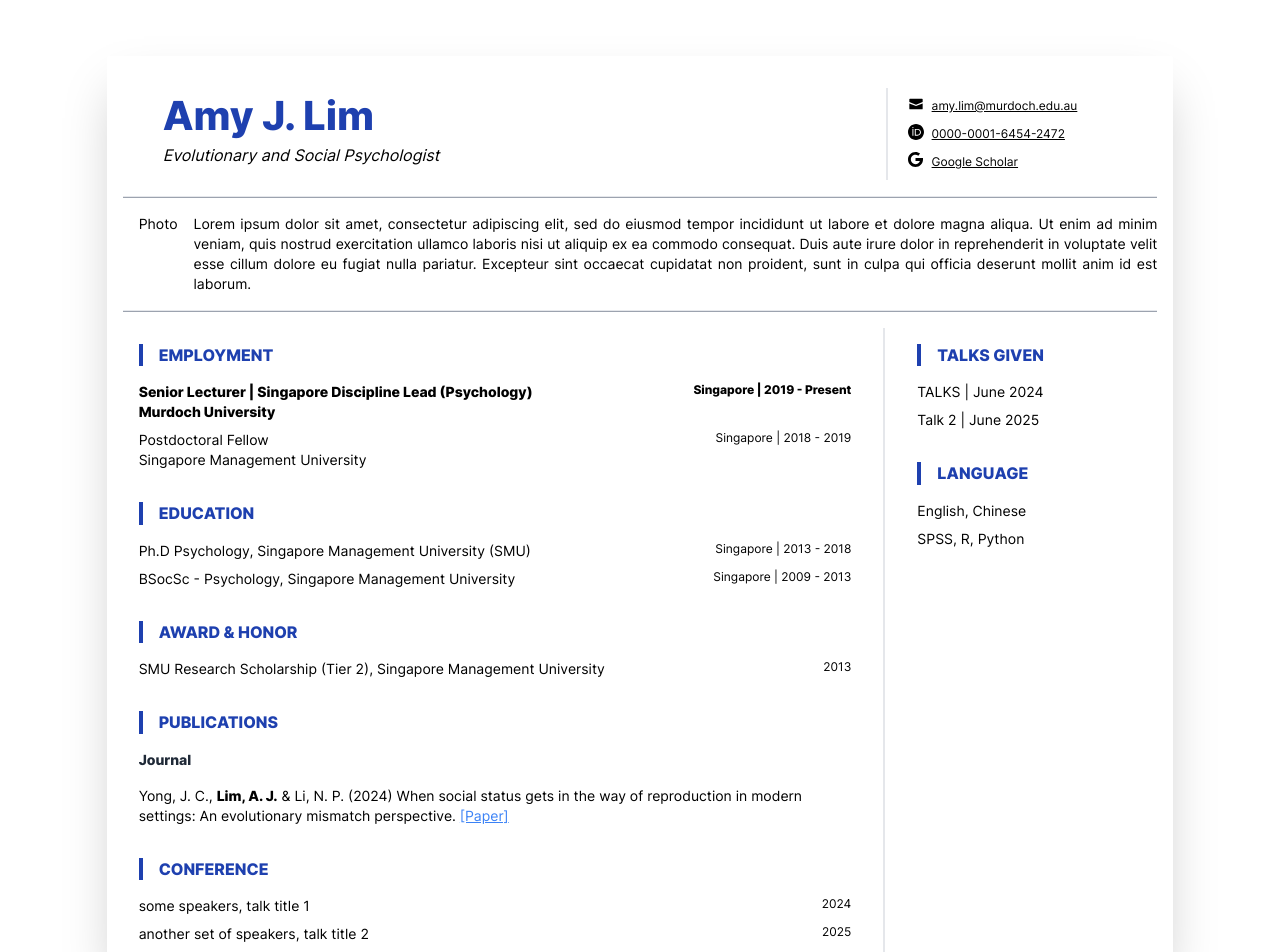
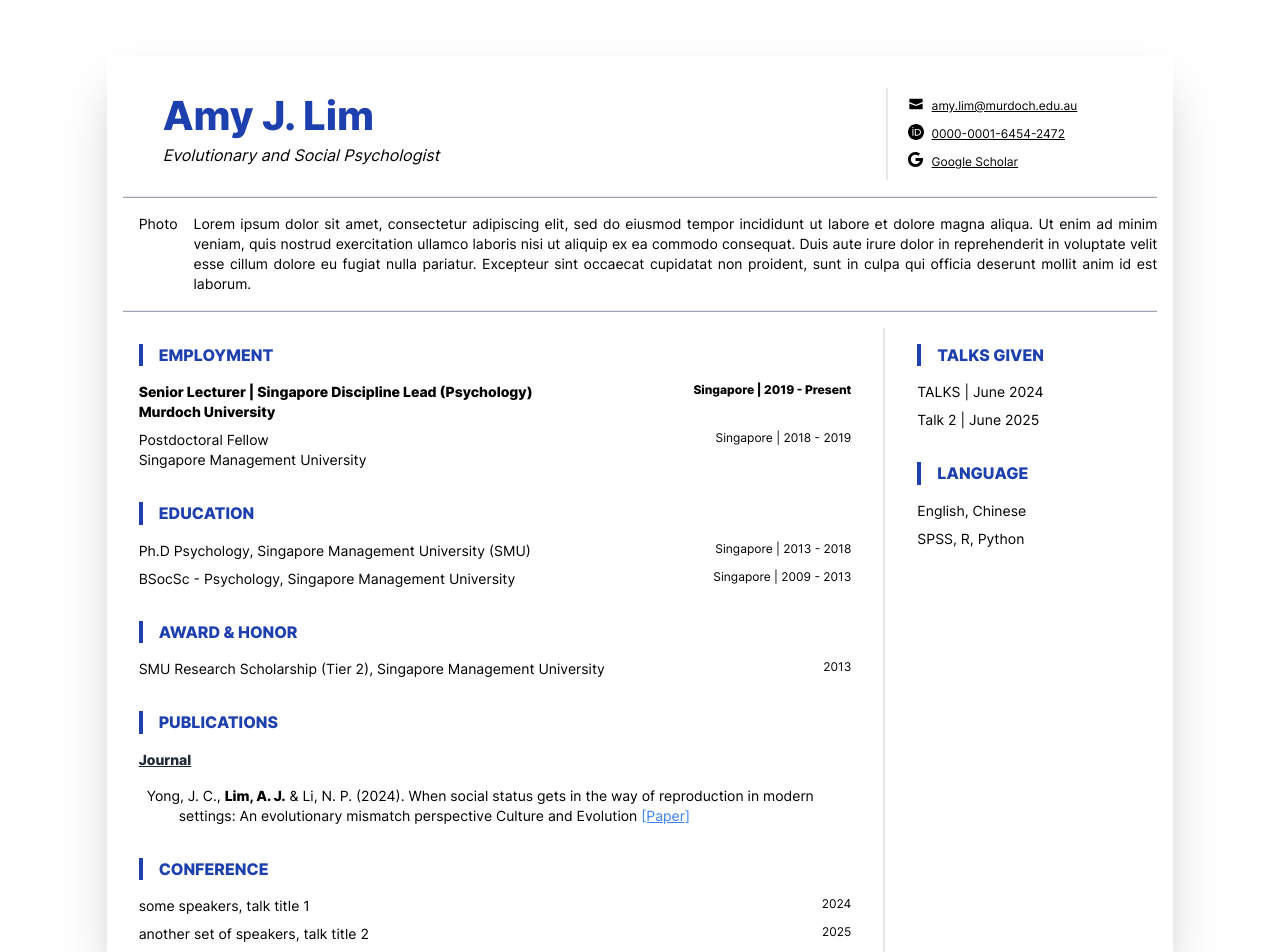
Before and after one commit to amylimjy/amylimjy.github.io, a React (Vite) app: page / in a window 1280 px wide. Shown: the top 952 px of the page. Built offline with nearby package versions, Linux system fonts and the light colour scheme.

Commit message:
[TECH][marcus] feat: added underline to publication subtitle

```diff
--- a/src/components/page-sections/ResumePublication.tsx
+++ b/src/components/page-sections/ResumePublication.tsx
@@ -6,9 +6,9 @@ import { ResumeSectionSubtitle } from "./ResumeSectionSubtitle";
 interface JournalEntry {
   authors: string[];
   title: string;
-  year: string;
+  year?: string;
   journal: string;
-  link: string;
+  link?: string;
 }
 
 interface JournalData {
@@ -59,17 +59,17 @@ export const ResumePublication = (): React.JSX.Element => {
       <ResumeSectionTitle title="PUBLICATIONS" />
       {journal.length > 0 && <ResumeSectionSubtitle subtitle="Journal"/>}
       {journal.map((item, index) => (
-        <div key={index} className="my-2">
-          <div className="mx-4">
-            {item.authors.map((author, index) => constructAuthorsString(author, item.authors, index))} ({item.year}) {item.title}. {item.link && <a href={item.link} target="_blank">[Paper]</a>}
+        <div key={index} className="-indent-8 pl-2 my-2">
+          <div className="pl-8 mx-4">
+            {item.authors.map((author, index) => constructAuthorsString(author, item.authors, index))} {item.year && `(${item.year}).`} {item.title} {item.journal} {item.link && <a href={item.link} target="_blank">[Paper]</a>}
           </div>
         </div>
       ))}
       {chapters.length > 0 && <ResumeSectionSubtitle subtitle="Chapters"/>}
       {chapters.map((item, index) => (
-        <div key={index} className="my-2">
-          <div className="mx-4">
-            {item.authors.map((author, index) => constructAuthorsString(author, item.authors, index))} ({item.year}) {item.title}.
+        <div key={index} className="-indent-8 pl-2 my-2">
+          <div className="pl-8 mx-4">
+            {item.authors.map((author, index) => constructAuthorsString(author, item.authors, index))} {item.year && `(${item.year}).`} {item.title}
           </div>
         </div>
       ))}
--- a/src/components/page-sections/ResumeSectionSubtitle.tsx
+++ b/src/components/page-sections/ResumeSectionSubtitle.tsx
@@ -7,7 +7,7 @@ interface ResumeSectionSubtitleProps extends React.ComponentPropsWithRef<"div">
 export const ResumeSectionSubtitle = ({ subtitle }: ResumeSectionSubtitleProps): React.JSX.Element => {
     return (
         <div className="flex flex-row my-4 mx-4">
-            <div className="text-h6 text-gray-800 font-bold">{subtitle}</div>
+            <div className="text-h6 text-gray-800 font-bold underline">{subtitle}</div>
         </div>
     )
 }
```
